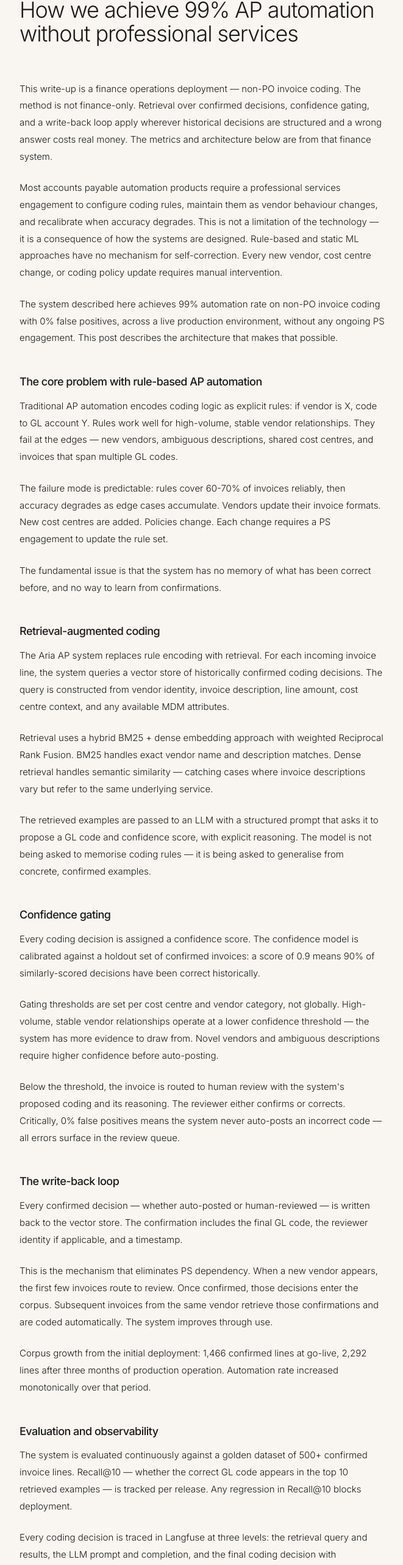
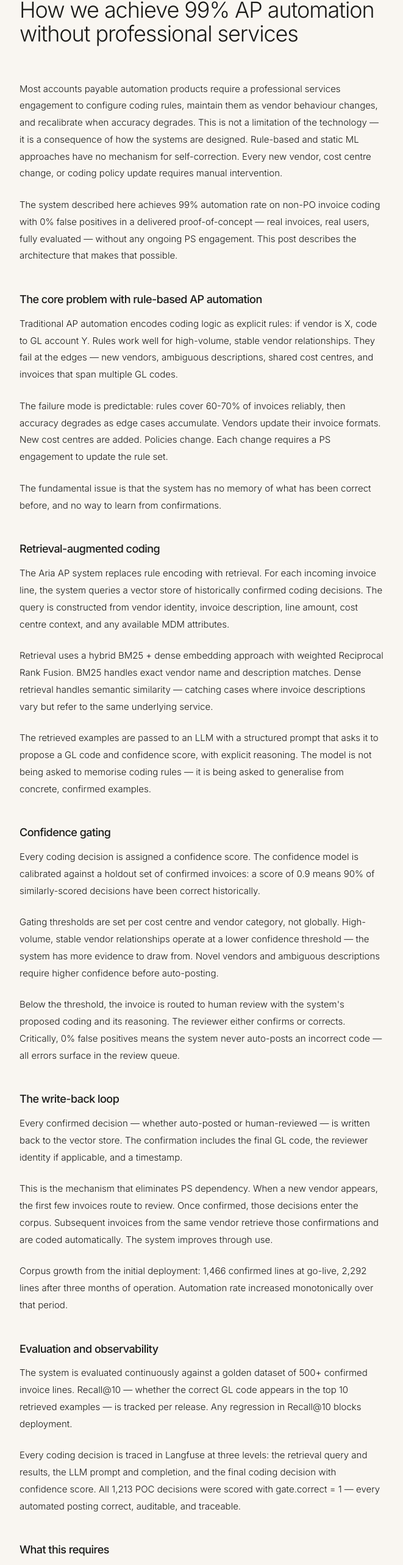
Before and after one commit to Milesy1/aria-website, a Next.js app: page /blog/ap-automation in a window 1280 px wide. Shown: the part 192-2758 px from the top of the page at 61% size, without its empty margins (308-969 px from the left). Built offline with nearby package versions, Linux system fonts and the light colour scheme.

Commit message:
update blog post content

```diff
--- a/app/blog/ap-automation/page.tsx
+++ b/app/blog/ap-automation/page.tsx
@@ -1,6 +1,5 @@
 import type { Metadata } from 'next';
 import Link from 'next/link';
-import Footer from '@/components/Footer';
 
 export const metadata: Metadata = {
   title: 'How we achieve 99% AP automation without professional services — Aria',
@@ -8,17 +7,15 @@ export const metadata: Metadata = {
 };
 
 const POST_URL = 'https://aria.mileswaite.net/blog/ap-automation';
-const POST_TITLE = 'How to achieve 99%25 AP automation without professional services';
 
 const shareLinks = [
   { label: 'LinkedIn', href: `https://www.linkedin.com/sharing/share-offsite/?url=${encodeURIComponent(POST_URL)}` },
-  { label: 'X / Twitter', href: `https://twitter.com/intent/tweet?url=${encodeURIComponent(POST_URL)}&text=${POST_TITLE}` },
+  { label: 'X / Twitter', href: `https://twitter.com/intent/tweet?url=${encodeURIComponent(POST_URL)}&text=How+to+achieve+99%25+AP+automation+without+professional+services` },
   { label: 'Facebook', href: `https://www.facebook.com/sharer/sharer.php?u=${encodeURIComponent(POST_URL)}` },
 ];
 
 export default function APAutomationPost() {
   return (
-    <>
     <div style={{ maxWidth: 680, margin: '0 auto', padding: '80px 40px' }}>
 
       <Link href="/blog" style={{ fontSize: 12, color: 'var(--dim)', fontFamily: 'var(--font-mono)', textDecoration: 'none', letterSpacing: '0.06em' }}>
@@ -38,11 +35,9 @@ export default function APAutomationPost() {
 
       <div className="blog-body">
 
-        <p>This write-up is a finance operations deployment — non-PO invoice coding. The method is not finance-only. Retrieval over confirmed decisions, confidence gating, and a write-back loop apply wherever historical decisions are structured and a wrong answer costs real money. The metrics and architecture below are from that finance system.</p>
-
         <p>Most accounts payable automation products require a professional services engagement to configure coding rules, maintain them as vendor behaviour changes, and recalibrate when accuracy degrades. This is not a limitation of the technology — it is a consequence of how the systems are designed. Rule-based and static ML approaches have no mechanism for self-correction. Every new vendor, cost centre change, or coding policy update requires manual intervention.</p>
 
-        <p>The system described here achieves 99% automation rate on non-PO invoice coding with 0% false positives, across a live production environment, without any ongoing PS engagement. This post describes the architecture that makes that possible.</p>
+        <p>The system described here achieves 99% automation rate on non-PO invoice coding with 0% false positives in a delivered proof-of-concept — real invoices, real users, fully evaluated — without any ongoing PS engagement. This post describes the architecture that makes that possible.</p>
 
         <h2>The core problem with rule-based AP automation</h2>
 
@@ -74,19 +69,19 @@ export default function APAutomationPost() {
 
         <p>This is the mechanism that eliminates PS dependency. When a new vendor appears, the first few invoices route to review. Once confirmed, those decisions enter the corpus. Subsequent invoices from the same vendor retrieve those confirmations and are coded automatically. The system improves through use.</p>
 
-        <p>Corpus growth from the initial deployment: 1,466 confirmed lines at go-live, 2,292 lines after three months of production operation. Automation rate increased monotonically over that period.</p>
+        <p>Corpus growth from the initial deployment: 1,466 confirmed lines at go-live, 2,292 lines after three months of operation. Automation rate increased monotonically over that period.</p>
 
         <h2>Evaluation and observability</h2>
 
         <p>The system is evaluated continuously against a golden dataset of 500+ confirmed invoice lines. Recall@10 — whether the correct GL code appears in the top 10 retrieved examples — is tracked per release. Any regression in Recall@10 blocks deployment.</p>
 
-        <p>Every coding decision is traced in Langfuse at three levels: the retrieval query and results, the LLM prompt and completion, and the final coding decision with confidence score. 1,213 production decisions have been scored with gate.correct = 1. This provides an auditable record of every automated posting.</p>
+        <p>Every coding decision is traced in Langfuse at three levels: the retrieval query and results, the LLM prompt and completion, and the final coding decision with confidence score. All 1,213 POC decisions were scored with gate.correct = 1 — every automated posting correct, auditable, and traceable.</p>
 
         <h2>What this requires</h2>
 
         <p>The architecture described here is not complex, but it requires specific engineering decisions to be made correctly from the start:</p>
 
-        <p>The vector store must be per-tenant and per-cost-centre isolated. Shared indices produce retrieval contamination — invoices from one entity retrieving coding patterns from another.</p>
+        <p>The vector store must be per-client and per-cost-centre isolated. Shared indices produce retrieval contamination — invoices from one entity retrieving coding patterns from another.</p>
 
         <p>Confidence calibration must be continuous, not one-time. As the corpus grows, confidence bands shift. A model calibrated at 500 confirmations is not calibrated at 2,000.</p>
 
@@ -96,9 +91,11 @@ export default function APAutomationPost() {
 
         <h2>Results</h2>
 
-        <p>In production across two tenants over three months: 99% automation rate, 99% GL code accuracy on auto-posted items, 0% false positives, 100% Recall@10 on the retrieval layer, 100% confidence calibration across all bands. 1,213 Langfuse-scored decisions, all gate.correct = 1.</p>
+        <p>POC results, delivered and evaluated over three months across two client environments: 99% automation rate, 99% GL code accuracy on auto-posted items, 0% false positives, 100% Recall@10 on the retrieval layer, 100% confidence calibration across all bands. 1,213 Langfuse-scored decisions, all gate.correct = 1.</p>
 
         <p>No professional services engagement after initial deployment.</p>
+
+        <p>This is the system we deploy as a pilot before production scale — same architecture, same evaluation, same audit trail. The POC is the proof; production is the next step.</p>
 
       </div>
 
@@ -123,7 +120,5 @@ export default function APAutomationPost() {
         </Link>
       </div>
     </div>
-    <Footer />
-    </>
   );
 }
```
